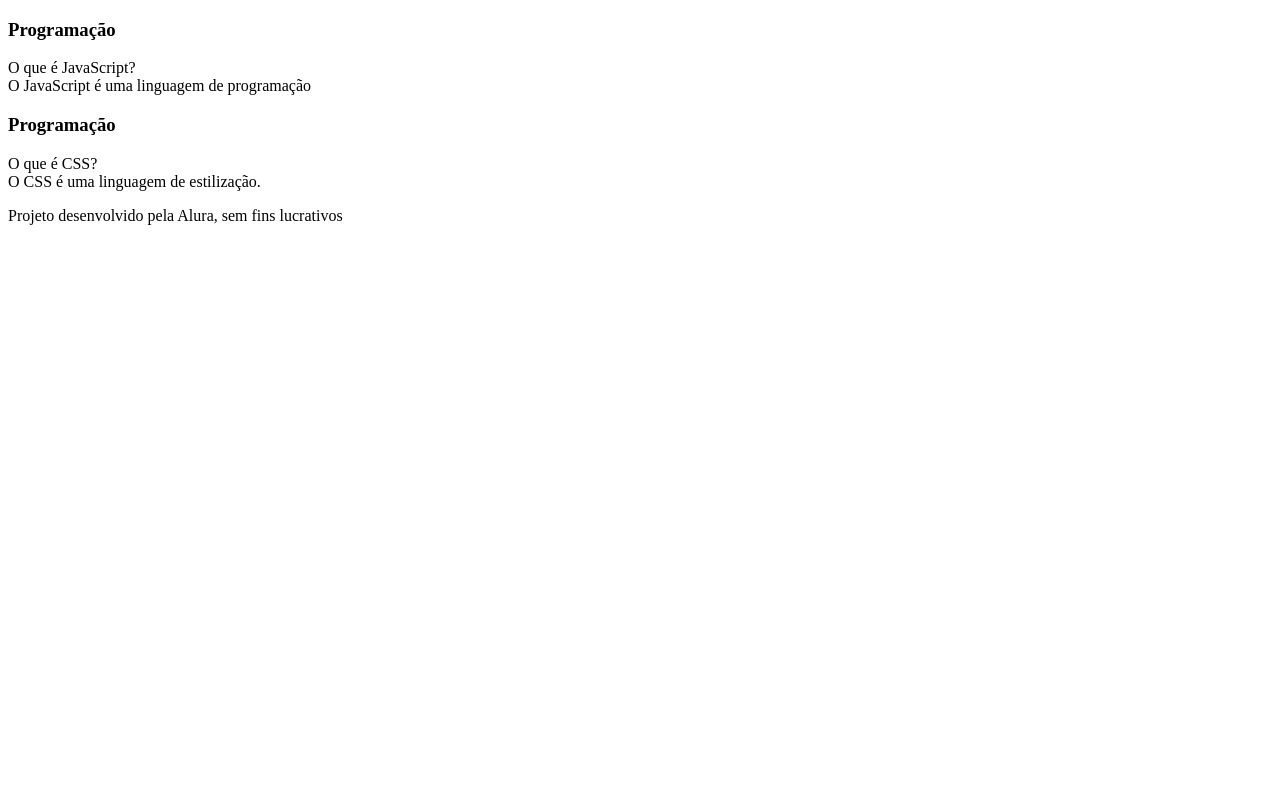
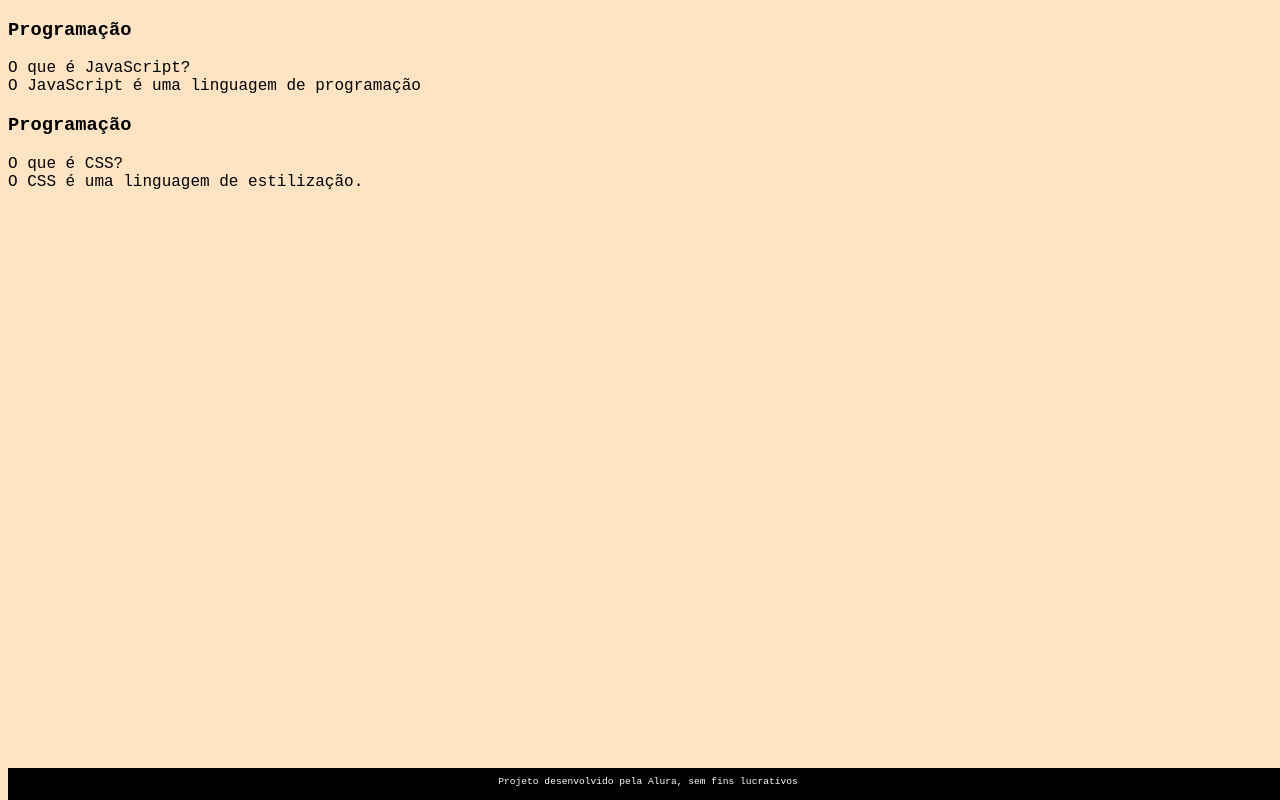
Before and after one commit to Carinv/Projeto-Final, a plain HTML site: page index.html in a window 1280 px wide. Drawn offline with Linux system fonts and the light colour scheme; files that its build step writes are made by us from their sources.

Commit message:
Add files via upload

```diff
--- a/index.html
+++ b/index.html
@@ -2,10 +2,9 @@
 <html lang="pt-br">
 <head>
 <meta charset="UTF-8">
-
 <meta name="viewport" content="width=device-width, initial-
 scale=1.0">
-
+<link rel="stylesheet" href="assets/style.css">
 <title>Flashcard</title>
 </head>
 <body>
--- a/style.css
+++ b/style.css
@@ -0,0 +1,19 @@
+body {
+background-color: bisque;
+font-family: 'Courier New', Courier, monospace;
+}
+
+footer {
+background-color: black;
+color: white;
+position: fixed;
+bottom: 0;
+width: 100%;
+height: 2rem;
+}
+
+footer p {
+text-align:center;
+font-size: 0.6rem;
+margin-top: 0.5rem;
+}
```
